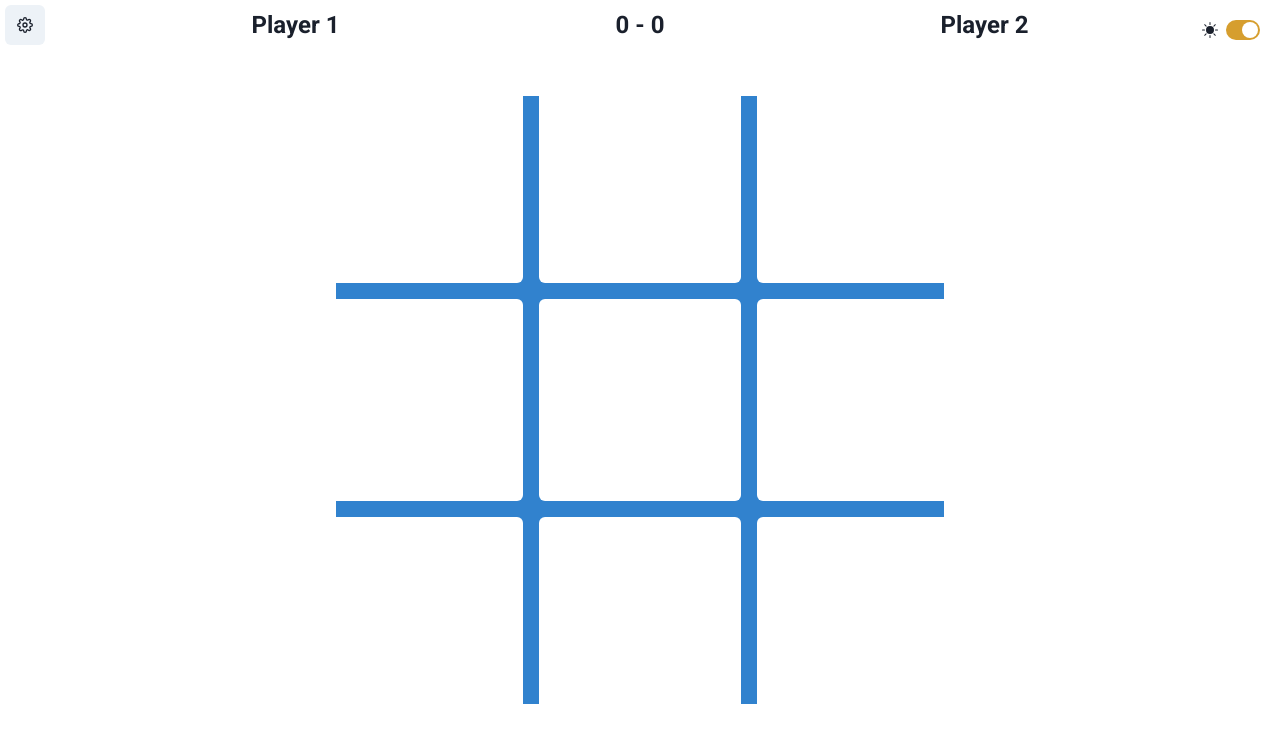
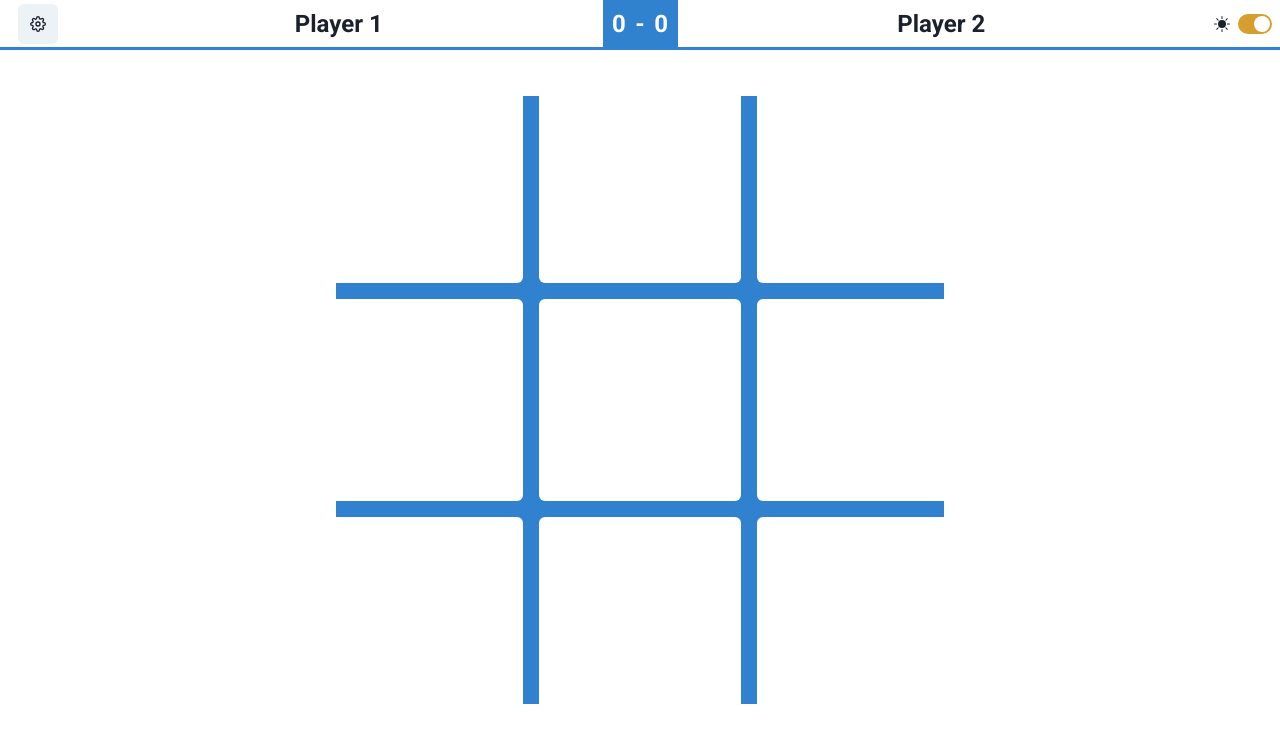
Before and after one commit to IlhanYapici/tictactoe, a React (Vite) app: page / in a window 1280 px wide. Shown: the top 742 px of the page. Built offline with nearby package versions, Linux system fonts and the light colour scheme.

Commit message:
score banner styling

```diff
--- a/src/components/ScoreBoard/ScoreBoard.tsx
+++ b/src/components/ScoreBoard/ScoreBoard.tsx
@@ -19,25 +19,41 @@ function ScoreBoard() {
 
 	return (
 		<Box w="100%" position="absolute" top={0} left={0}>
-			<Menu />
 			<Grid
 				h="50px"
-				gridTemplateColumns="1fr 50px 1fr"
+				gridTemplateColumns="75px 1fr 75px 1fr 75px"
 				justifyItems="center"
 				alignItems="center"
-				gap="1.5rem"
+				gap="1rem"
 				fontSize="1.5rem"
 				fontWeight="bold"
+				borderBottom="0.2rem solid #3182ce"
 			>
+				<Menu />
 				<Text>{players.player1}</Text>
 
-				<Text lineHeight={1} height="fit-content">
-					{score.player1} - {score.player2}
-				</Text>
+				<Box
+					w="100%"
+					h="100%"
+					display="flex"
+					flexDir="row"
+					justifyContent="space-evenly"
+					alignItems="center"
+					backgroundColor="#3182ce"
+					color="#fff"
+				>
+					<Text lineHeight={1} height="fit-content">
+						{score.player1}
+					</Text>
+					-
+					<Text lineHeight={1} height="fit-content">
+						{score.player2}
+					</Text>
+				</Box>
 
 				<Text>{players.player2}</Text>
+				<ThemeSwitch />
 			</Grid>
-			<ThemeSwitch />
 		</Box>
 	)
 }
--- a/src/components/ScoreBoard/_components/Menu/Menu.tsx
+++ b/src/components/ScoreBoard/_components/Menu/Menu.tsx
@@ -94,9 +94,6 @@ function Menu() {
 			<IconButton
 				aria-label="Open settings"
 				icon={<SettingsIcon />}
-				position="absolute"
-				top="5px"
-				left="5px"
 				variant="solid"
 				onClick={onOpen}
 			/>
--- a/src/components/ScoreBoard/_components/ThemeSwitch/ThemeSwitch.tsx
+++ b/src/components/ScoreBoard/_components/ThemeSwitch/ThemeSwitch.tsx
@@ -31,7 +31,7 @@ function ThemeSwitch() {
 	}, [colorMode])
 
 	return (
-		<HStack position="absolute" top={5} right={5}>
+		<HStack fontSize="1rem !important">
 			<div className="icons-container">
 				<SunIcon className={getClassNames("sun")} />
 				<MoonIcon className={getClassNames("moon")} />
```
